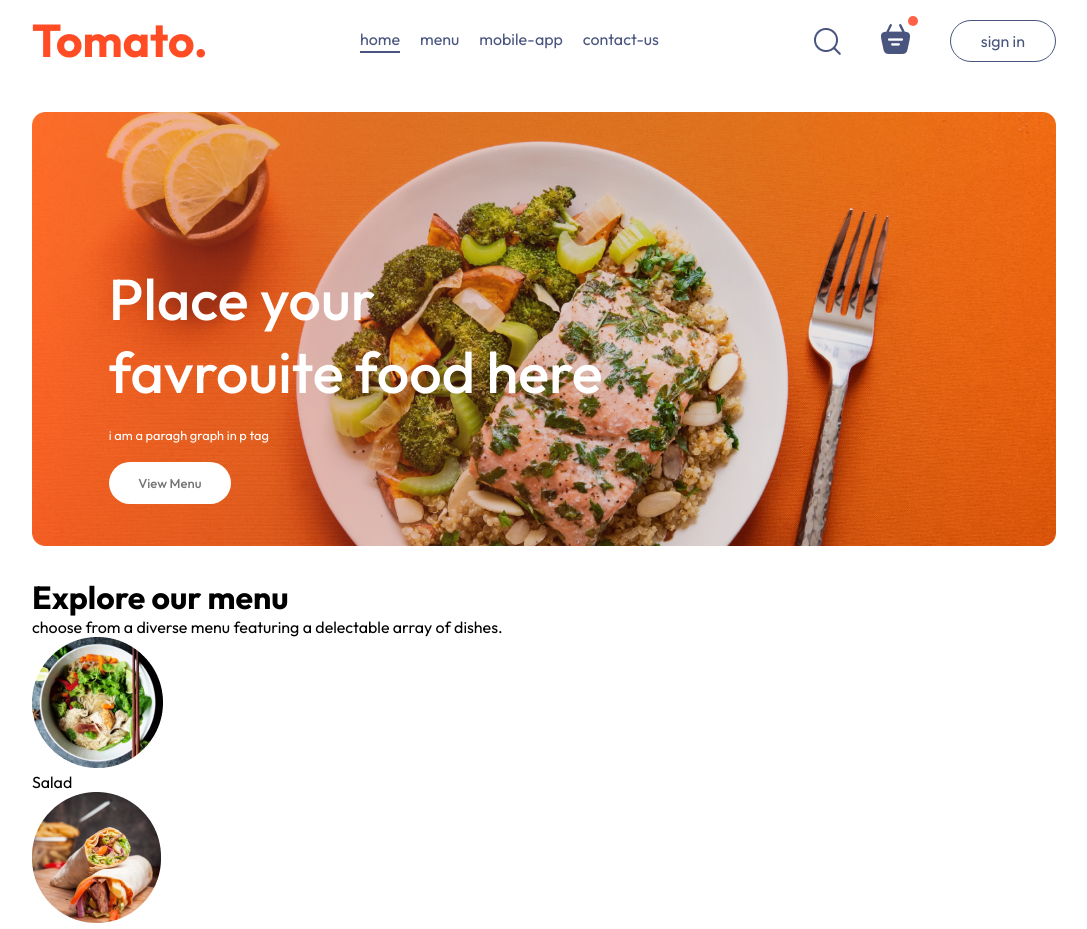
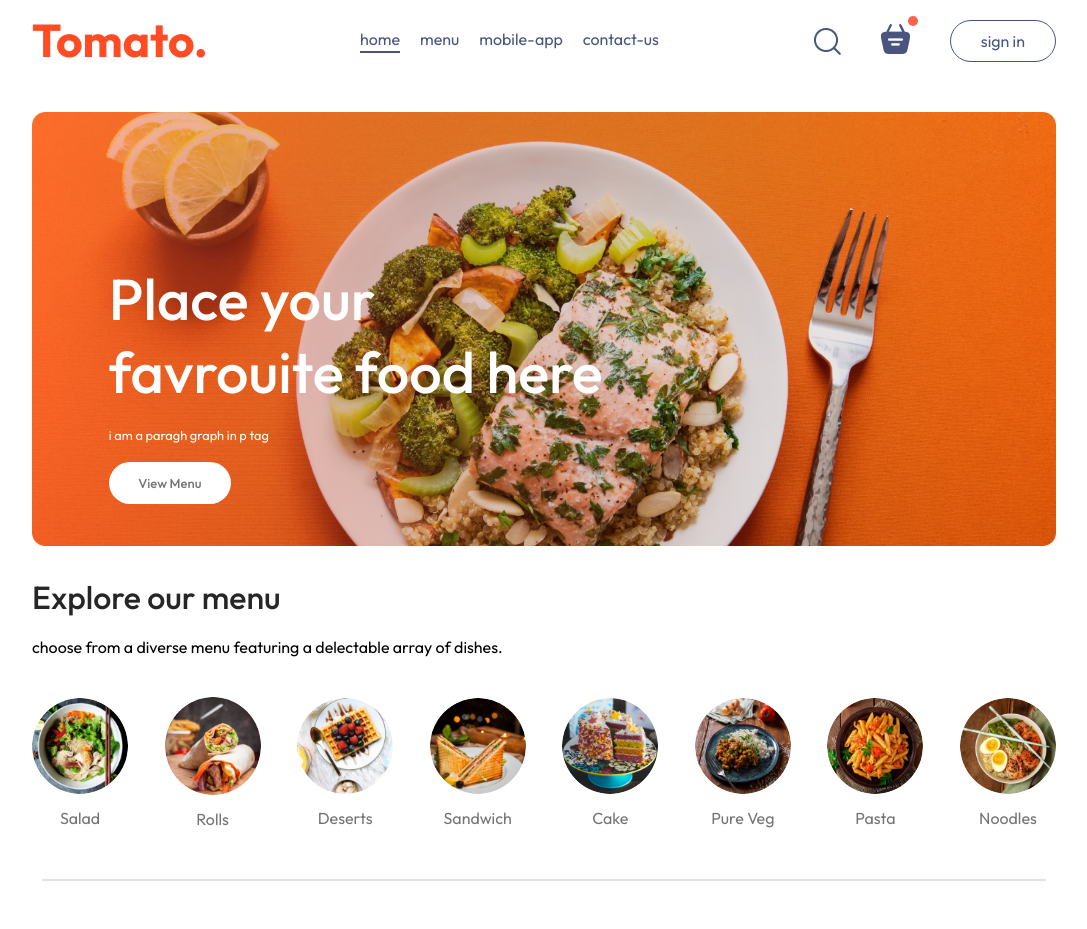
Before and after one commit to karthikbrj/Food-App, a React (Vite) app in the folder front-end/: page / in a window 1280 px wide. Shown: the top 929 px of the page, without its empty margins (96-1183 px from the left). After the commit the page ends 891 px from the top, so only its background shows below. Built offline with nearby package versions, Linux system fonts and the light colour scheme.

Commit message:
added menu and styling

```diff
--- a/front-end/src/components/ExploreMenu/ExploreMenu.css
+++ b/front-end/src/components/ExploreMenu/ExploreMenu.css
@@ -0,0 +1,46 @@
+.explore-menu{
+display: flex;
+flex-direction: column;
+gap: 20px;
+}
+
+.explore-menu h1{
+color: #262626;
+font-weight: 500;
+}
+
+.explore-menu-tex{
+    max-width: 60%;
+    color: #808080;
+}
+.explore-menu-list{
+display: flex;
+justify-content: space-between;
+align-items: center;
+gap: 30px;
+text-align: center;
+margin: 20px 0px;
+overflow-x: scroll;
+}
+.explore-menu-list::-webkit-scrollbar{
+    display: none;
+}
+.explore-menu-list-item img{
+    width: 7.5vw;
+    min-width: 80px;
+    cursor: pointer;
+    border-radius: 50%;
+    transition: 0.2s;
+}
+.explore-menu-list-item p{
+    margin-top: 10px;
+    color: #747474;
+    font-size: max(1.4w,16px);
+    cursor: pointer;
+}
+.explore-menu hr{
+    margin: 10px;
+    height: 2px;
+    background-color: #e2e2e2;
+    border: none;
+}
--- a/front-end/src/components/ExploreMenu/ExploreMenu.jsx
+++ b/front-end/src/components/ExploreMenu/ExploreMenu.jsx
@@ -18,6 +18,7 @@
           );
         })}
       </div>
+      <hr />
     </div>
   );
 };
```
